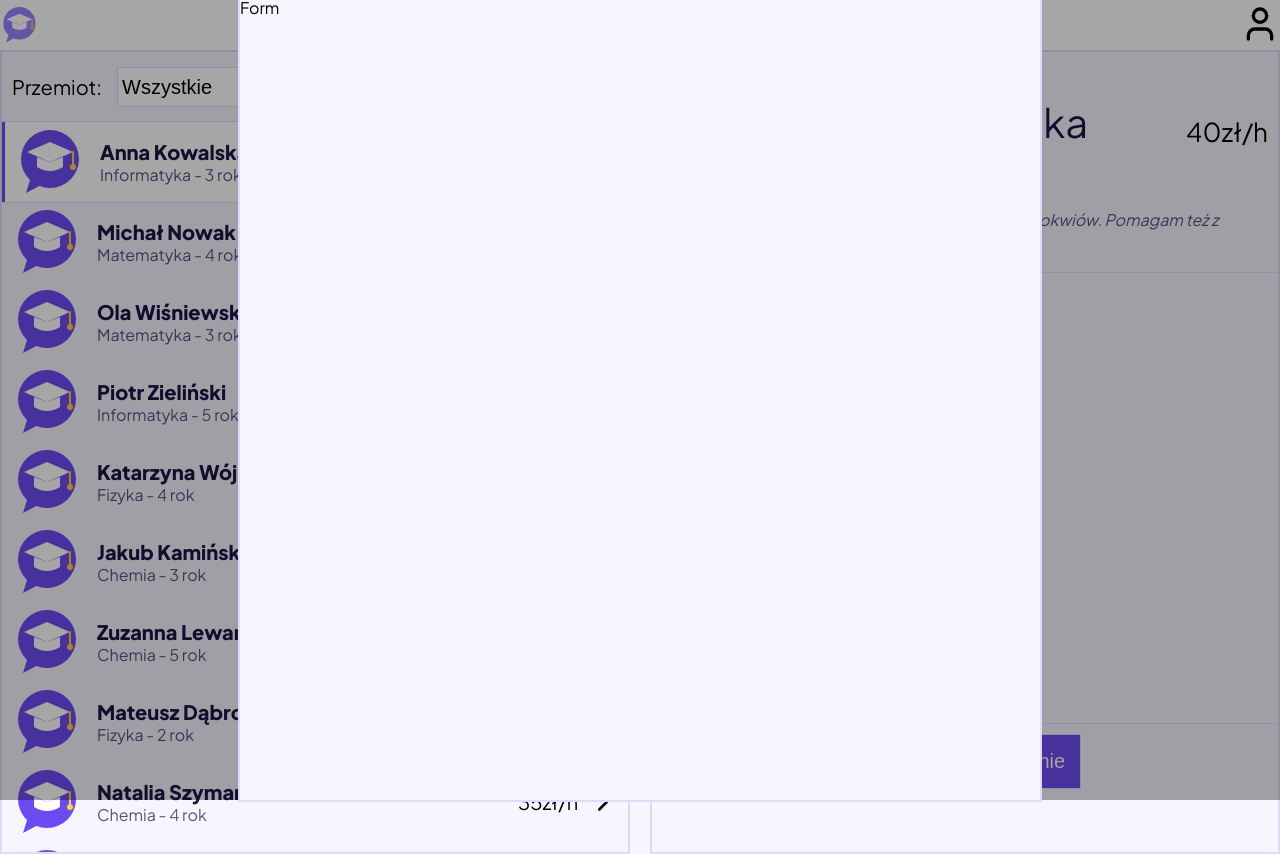
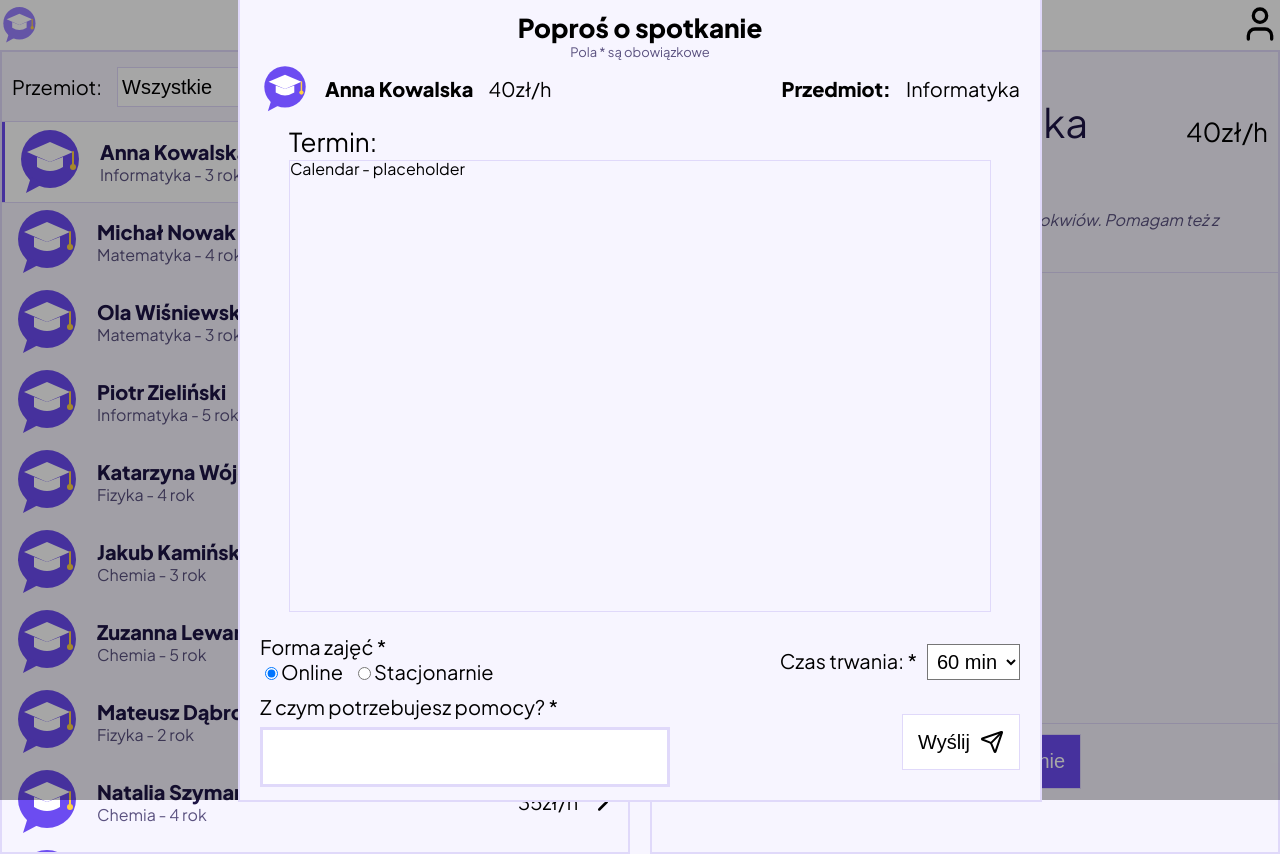
Before and after one commit to jakub452/mentorio-app, a React (Vite) app: page /home in a window 1280 px wide. Both pictures are taken after a click on the button "Poproś o spotkanie". Built offline with nearby package versions, Linux system fonts and the light colour scheme.

Commit message:
Added: TutorRequest page

```diff
--- a/src/components/DetailsPanel/DetailsPanel.jsx
+++ b/src/components/DetailsPanel/DetailsPanel.jsx
@@ -1,13 +1,18 @@
 import { Mail } from 'lucide-react'
 import Calendar from '../Calendar/Calendar'
 import styles from './DetailsPanel.module.css'
+import { useState } from 'react'
+import TutorRequest from '../TutorRequest/TutorRequest'
 
-const DetailsPanel = ({ tutor, onClick }) => {
+const DetailsPanel = ({ tutor }) => {
+
+    const [requestVisible, setRequestVisible] = useState(false)
     return (
         <div className={styles.info}>
+            <TutorRequest requestVisible={requestVisible} setRequestVisible={setRequestVisible} tutor={tutor}/>
             <div className={styles.top}>
                 <div className={styles.left}>
-                    <img className={styles.icon} src={tutor?.image} alt={`${tutor.name}'s image`} />
+                    <img className={styles.icon} src={tutor.image} alt={`${tutor.name}'s image`} />
                     <div className={styles.infoText}>
                         <p className={styles.name}>{tutor.name}</p>
                         <p className={styles.major}>{`${tutor.major} - ${tutor.year} rok`}</p>
@@ -22,7 +27,7 @@ const DetailsPanel = ({ tutor, onClick }) => {
                 <Calendar />
             </div>
             <div className={styles.footer}>
-                <button className={styles.submit} onClick={onClick}>
+                <button className={styles.submit} onClick={() => setRequestVisible(!requestVisible)}>
                     <Mail size={23} /> Poproś o spotkanie
                 </button>
             </div>
--- a/src/components/TutorRequest/TutorRequest.jsx
+++ b/src/components/TutorRequest/TutorRequest.jsx
@@ -1,9 +1,12 @@
 import { useEffect, useRef } from 'react'
 import styles from './TutorRequest.module.css'
+import Calendar from '../Calendar/Calendar'
+import { Send } from 'lucide-react'
 
-const TutorRequest = ({ requestVisible, setRequestVisible }) => {
+const TutorRequest = ({ requestVisible, setRequestVisible, tutor }) => {
     const ref = useRef(null)
     useEffect(() => {
+        console.log(tutor)
         const handleClick = e => {
             if (ref.current && !ref.current.contains(e.target)) {
                 setRequestVisible(false)
@@ -22,7 +25,58 @@ const TutorRequest = ({ requestVisible, setRequestVisible }) => {
     return (
         <div className={styles.request}>
             <div ref={ref} className={styles.requestCard}>
-                Form
+                <form action="" method='post' className={styles.form}>
+                    <h2 className={styles.title}>Poproś o spotkanie</h2>
+                    <p className={styles.subTitle}>Pola * są obowiązkowe</p>
+                    <div className={styles.formInfo}>
+                        <div className={styles.left}>
+                            <img className={styles.icon} src={tutor.image} alt={`${tutor.name}'s image`} />
+                            <p className={styles.name}>{tutor.name}</p>
+                            <p>{`${tutor.price}zł/h`}</p>
+                        </div>
+                        <div className={styles.right}>
+                            <p className={styles.majorTitle}>Przedmiot:</p>
+                            <p className={styles.major}>{tutor.major}</p>
+                        </div>
+                    </div>
+
+                    <div className={styles.calendar}>
+                        <p className={styles.calendarTitle}>Termin:</p>
+                        <Calendar />
+                    </div>
+
+                    <div className={styles.inputs}>
+                        <div className={styles.top}>
+                            <fieldset className={styles.fieldset}>
+                                <legend>Forma zajęć *</legend>
+                                <label><input type="radio" name="mode" id="mode" value={'online'} defaultChecked />Online</label>
+                                <label><input type="radio" name="mode" id="mode" value={'irl'} />Stacjonarnie</label>
+                            </fieldset>
+
+
+                            <div className={styles.time}>
+                                <label htmlFor="time">Czas trwania: *</label>
+                                <select name="time" id="time" required defaultValue='60'>
+                                    <option value="45">45 min</option>
+                                    <option value="60">60 min</option>
+                                    <option value="90">90 min</option>
+                                </select>
+                            </div>
+
+
+
+
+                        </div>
+
+                        <div className={styles.bottom}>
+                            <div className={styles.textareaContainer}>
+                                <label htmlFor="description">Z czym potrzebujesz pomocy? *</label>
+                            <textarea name="description" id="description" className={styles.textarea}></textarea>
+                            </div>
+                            <button className={styles.submit} type="submit">  Wyślij <Send size={24}/></button>
+                        </div>
+                    </div>
+                </form>
             </div>
         </div>
     )
--- a/src/components/TutorRequest/TutorRequest.module.css
+++ b/src/components/TutorRequest/TutorRequest.module.css
@@ -10,7 +10,16 @@
     align-items: center;
     justify-content: center;
 }
-
+.title{
+    font-size: var(--fs-xl);
+    padding: 15px;
+    font-weight: bold;
+}
+.subTitle{
+    font-size: var(--fs-s);
+    margin-top: -15px;
+    color: var(--text-muted);
+}
 .requestCard{
     width: 800px;
     position: absolute;
@@ -18,3 +27,125 @@
     background-color: var(--bg);
     border: 2px solid var(--border);
 }
+
+.icon{
+    width: 50px;
+}
+
+.form{
+    display: flex;
+    flex-direction: column;
+    align-items: center;
+    justify-content: center;
+    gap: 5px;
+}
+.formInfo{
+    display: flex;
+    align-items: center;
+    justify-content: space-between;
+    width: 95%;
+}
+
+.left{
+    display: flex;
+    align-items: center;
+    gap: 15px;
+    font-size: var(--fs-l);
+}
+.name{
+    font-size: var(--fs-l);
+    font-weight: bold;
+}
+.right{
+    display: flex;
+    gap: 15px;
+    align-items: center;
+    justify-content: center;
+}
+.majorTitle{
+    font-size: var(--fs-l);
+    font-weight: bold;
+}
+.major{
+    font-size: var(--fs-l);
+}
+.calendarTitle{
+    font-size: var(--fs-xl);
+    margin-top: 10px;
+    margin-bottom: 5px;
+}
+.inputs{
+    width: 95%;
+    margin-top: 10px;
+    display: flex;
+    align-items: center;
+    flex-direction: column;
+    justify-content: space-between;
+}
+
+.top{
+    display: flex;
+    justify-content: space-between;
+    align-items: center;
+    width: 100%;
+    padding: 10px;
+}
+.time label{
+    font-size: var(--fs-l);
+    margin-right: 10px;
+}
+.time select{
+    background-color: var(--surface);
+    padding: 5px;
+    font-size: var(--fs-l);
+}
+.fieldset{
+    height: 50px;
+    gap: 10px;
+    font-size: var(--fs-l);
+    display: flex;
+    align-items: center;
+    justify-content: center;
+}
+.textarea{
+    resize: none;
+    width: 400px;
+    min-height: 50px;
+
+    border: 3px solid var(--border);
+    background-color: var(--surface);
+
+}
+.textarea:hover{
+    border: 3px solid var(--accent);
+}
+
+.bottom{
+    display: flex;
+    width: 100%;
+    align-items: center;
+    justify-content: space-between;
+}
+.textareaContainer{
+    display: flex;
+    flex-direction: column;
+    gap: 10px;
+}
+.textareaContainer label{
+    font-size: var(--fs-l);
+}
+
+.submit{
+    background-color: var(--surface);
+    border: 1px solid var(--border);
+    padding: 15px;
+    font-size: var(--fs-l);
+    cursor: pointer;
+    display: flex;
+    align-items: center;
+    justify-content: center;
+    gap: 10px;
+}
+.submit:hover{
+    border: 1px solid var(--accent);
+}
--- a/src/pages/Main.jsx
+++ b/src/pages/Main.jsx
@@ -3,14 +3,12 @@ import PanelList from '../components/PanelList/PanelList'
 import { fakeApi as list } from '../api/fakeApi'
 import styles from './Main.module.css'
 import DetailsPanel from '../components/DetailsPanel/DetailsPanel'
-import TutorRequest from '../components/TutorRequest/TutorRequest'
+
 
 const Main = () => {
 
   const [filter, setFilter] = useState("Wszystko");
   const [selected, setSelected] = useState()
-
-  const [requestVisible, setRequestVisible] = useState(false)
 
   const options = [...new Set(list.map(t => t.major))].sort()
   // ['Chemia', 'Fizyka', 'Informatyka', 'Matematyka']
@@ -20,7 +18,7 @@ const Main = () => {
 
   return (
     <div className={styles.main}>
-      <TutorRequest requestVisible={requestVisible} setRequestVisible={setRequestVisible}/>
+
       <div className={styles.wrapper}>
         <div className={styles.panel}>
           <div className={styles.filter}>
@@ -41,7 +39,7 @@ const Main = () => {
           }
         </div>
         <div className={styles.panel}>
-          <DetailsPanel tutor={tutor} onClick={() => setRequestVisible(!requestVisible)}/>
+          <DetailsPanel tutor={tutor}/>
         </div>
       </div>
     </div>
```
